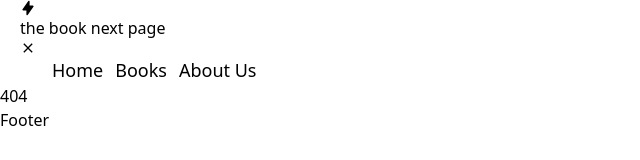
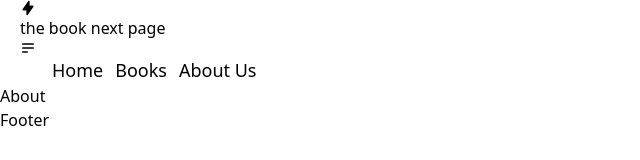
Before and after one commit to AbtahiHasan/the-book-next-page, a React (Vite) app: page /about in a window 1280 px wide. Before the commit this address had no page. Shown: the top 160 px of the page, without its empty margins (0-640 px from the left). Built offline with nearby package versions, Linux system fonts and the light colour scheme.

Commit message:
about page added

```diff
--- a/src/components/Header.jsx
+++ b/src/components/Header.jsx
@@ -1,23 +1,25 @@
 import { useState } from "react";
 import { HiLightningBolt, HiOutlineMenuAlt2 } from "react-icons/hi";
 import { IoMdClose } from "react-icons/io";
-import { NavLink } from "react-router-dom";
+import { Link, NavLink } from "react-router-dom";
 
 const Header = () => {
-    const [toggle, setToggle] = useState(true)
+    const [toggle, setToggle] = useState(false)
     return (
         <header className="bg-slate-200">
             <nav className="ui-container px-4 py-6 flex items-center justify-between">
-                <h2 className="text-xl font-bold flex gap-1"><HiLightningBolt className="text-[#3b82f6]"/><span>the book next page</span></h2>
+                <Link to="/">
+                    <h2 className="text-xl font-bold flex gap-1"><HiLightningBolt className="text-[#3b82f6]"/><span>the book next page</span></h2>
+                </Link>
                <p className={`text-2xl md:hidden`}>
                 {
                    toggle ? <IoMdClose onClick={() => setToggle(!toggle)}/> : <HiOutlineMenuAlt2 onClick={() => setToggle(!toggle)}/>
                 }
                </p>
                 <ul className={`responsive-nav ${toggle ? "left-0" : "-left-full"}`}>
-                    <NavLink to="/">Home</NavLink>
-                    <NavLink to="/books">Books</NavLink>
-                    <NavLink to="/about">About Us</NavLink>
+                    <NavLink onClick={() => setToggle(false)} to="/">Home</NavLink>
+                    <NavLink onClick={() => setToggle(false)} to="/books">Books</NavLink>
+                    <NavLink onClick={() => setToggle(false)} to="/about">About Us</NavLink>
                 </ul>
             </nav>
         </header>
--- /dev/null
+++ b/src/pages/About.jsx
@@ -0,0 +1,11 @@
+import React from 'react';
+
+const About = () => {
+    return (
+        <div>
+            About
+        </div>
+    );
+};
+
+export default About;
--- a/src/routes/Routes.jsx
+++ b/src/routes/Routes.jsx
@@ -4,6 +4,7 @@ import ErrorPage from "../pages/ErrorPage";
 import Home from "../pages/Home";
 import Root from "../Root";
 import Books from "../pages/Books";
+import About from "../pages/About";
 const router = createBrowserRouter ([
     {
         path: "/",
@@ -18,6 +19,10 @@ const router = createBrowserRouter ([
                 path: "/books",
                 element: <Books/>,
                 loader: () => fetch("https://api.itbook.store/1.0/new")
+            },
+            {
+                path: "/about",
+                element: <About/>,
             }
         ]
     }
```
